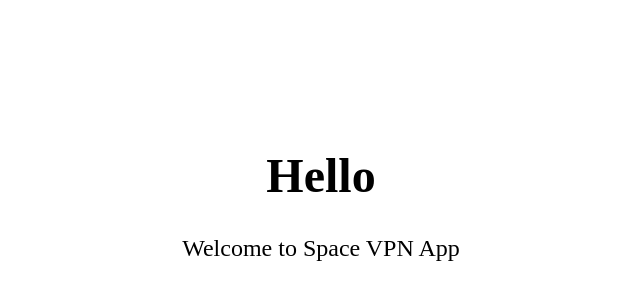
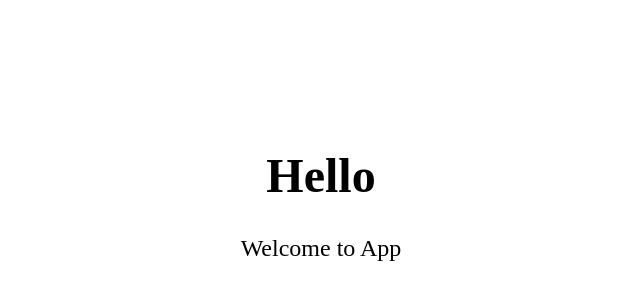
Before and after one commit to vicApp88/app-page, a plain HTML site: page index.html in a window 1280 px wide. Shown: the part 52-352 px from the top of the page, without its empty margins (319-959 px from the left). Drawn offline with Linux system fonts and the light colour scheme.

Commit message:
Update index.html
i

```diff
--- a/index.html
+++ b/index.html
@@ -13,7 +13,7 @@
 <body>
   <center>
     <h1>Hello</h1>
-    <p>Welcome to Space VPN App</p>
+    <p>Welcome to App</p>
   </center>
 </body>
 </html>
```
